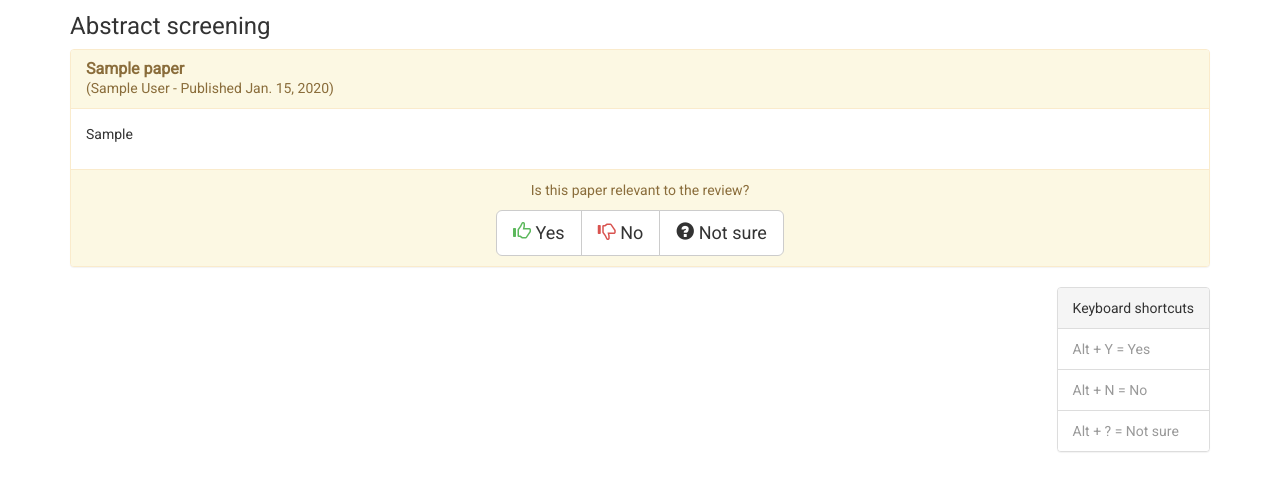
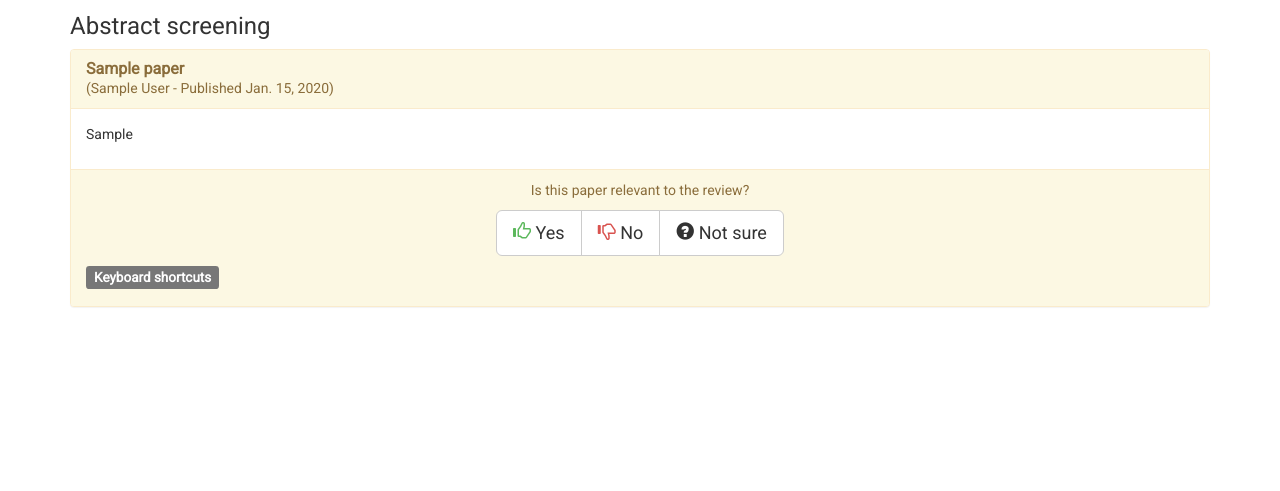
Before and after one commit to iliawnek/SystematicReview, a Django app: page /reviews/1/1/ in a window 1280 px wide. Shown: the part 286-777 px from the top of the page. Run offline with Django 3.2, Linux system fonts and the light colour scheme; a user stored in the database is signed in; tables that the repository leaves empty hold one stand-in row (values such as "Sample post"); parts of the project's set-up code (start-up, migrations or seed data) failed here and were passed over; some libraries are stand-ins or nearby versions.

Commit message:
Keyboard shortcuts as tooltip and only when paper is to be judged

```diff
--- a/templates/sysrev/paper_detail.html
+++ b/templates/sysrev/paper_detail.html
@@ -94,22 +94,12 @@
                 class="glyphicon glyphicon-question-sign"></span> Not sure</a>
           </div>
         </div>
+        <h4><span class="label label-default" data-toggle="tooltip" data-html="true"
+        title="Alt + Y = Yes<br>Alt + N = No<br>Alt + ? = Not sure">Keyboard shortcuts</span></h4>
       </div>
     {% endif %}
   </div>
 
-  <div class="pull-right">
-    <div class="panel panel-default color-grey" id="keyboard-shortcuts">
-      <div class="panel-heading">
-        Keyboard shortcuts
-      </div>
-      <ul class="list-group">
-        <li class="list-group-item">Alt + Y = Yes</li>
-        <li class="list-group-item">Alt + N = No</li>
-        <li class="list-group-item">Alt + ? = Not sure</li>
-      </ul>
-    </div>
-  </div>
 {% endblock body %}
 
 {# TODO: move js to separate file #}
```
